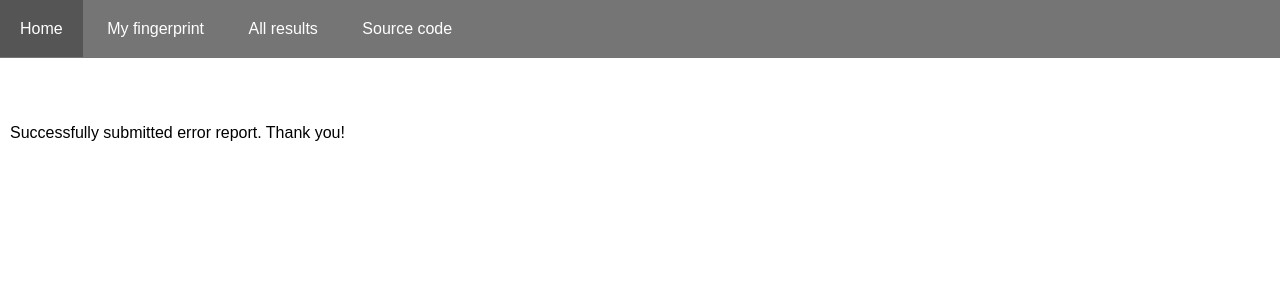
After one commit to jtherrmann/fingerprint, a Flask app: template fingerprint/templates/error-report.html in a window 1280 px wide. The commit adds this page. Shown: the top 300 px of the page. Run offline with Flask 2, Linux system fonts and the light colour scheme; the template is opened without the code that fills it, so the values that code supplies are empty.

Commit message:
Submit error report for client-side JS fingerprint errors

```diff
--- a/fingerprint/routes.py
+++ b/fingerprint/routes.py
@@ -126,3 +126,11 @@ def canvas_hash(canvas_str):
     if canvas_str == 'undefined':
         return canvas_str
     return sha256(canvas_str.encode()).hexdigest()
+
+
+@app.route('/error-report', methods=['POST'])
+def error_report():
+    form = flask.request.form
+    report = '\n'.join('{}: {}'.format(k, form[k]) for k in form)
+    print('ERROR REPORT:\n' + report)
+    return flask.render_template('error-report.html')
--- a/fingerprint/static/style.css
+++ b/fingerprint/static/style.css
@@ -81,6 +81,10 @@ th {
     width: 10%;
 }
 
+.error-report-input {
+    width: 800px;
+}
+
 /* https://www.w3schools.com/css/css_tooltip.asp */
 
 .tooltip {
--- /dev/null
+++ b/fingerprint/templates/error-report.html
@@ -0,0 +1,7 @@
+{% extends 'base.html' %}
+
+{% block title %}Error report{% endblock %}
+
+{% block content %}
+<p>Successfully submitted error report. Thank you!</p>
+{% endblock %}
```
Also changed, not shown: fingerprint/static/fingerprint.js (+14 -1 lines), fingerprint/templates/fingerprint.html (+44 -1 lines).
